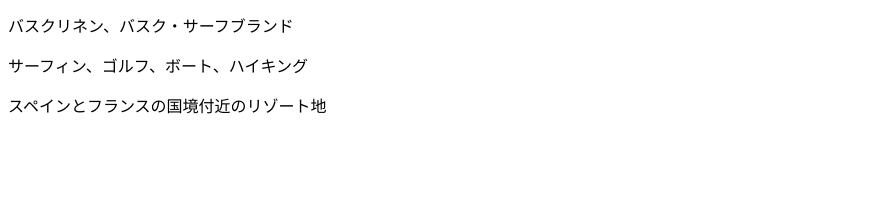
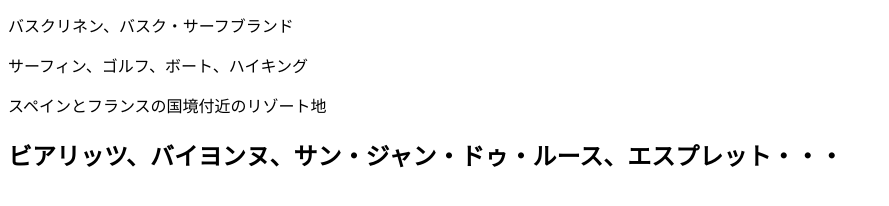
Before and after one commit to sachietakahashi555/repository, a plain HTML site: page index.html in a window 1280 px wide. Shown: the part 116-322 px from the top of the page, without its empty margins (0-889 px from the left). Drawn offline with Linux system fonts and the light colour scheme.

Commit message:
Update index.html

```diff
--- a/index.html
+++ b/index.html
@@ -11,5 +11,6 @@
     <p>バスクリネン、バスク・サーフブランド</p>
     <p>サーフィン、ゴルフ、ボート、ハイキング</p>
     <p>スペインとフランスの国境付近のリゾート地</p>
+    <h2>ビアリッツ、バイヨンヌ、サン・ジャン・ドゥ・ルース、エスプレット・・・</h2>
   </body>
 </html>
```
